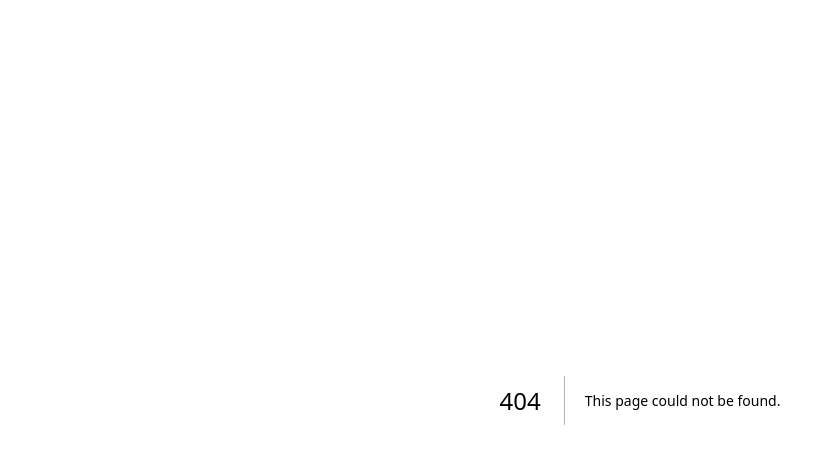
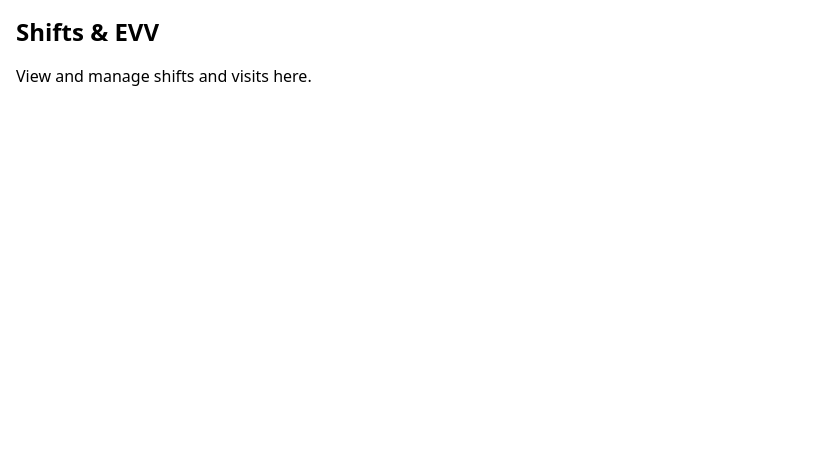
Before and after one commit to Padout/unifiedcare-mvp, a Next.js app: page /shifts in a window 1280 px wide. Before the commit this address had no page. Shown: the top 464 px of the page, without its empty margins (0-827 px from the left). Built offline with nearby package versions, Linux system fonts and the light colour scheme.

Commit message:
Add shifts page

```diff
--- /dev/null
+++ b/pages/shifts.tsx
@@ -0,0 +1,12 @@
+import type { NextPage } from 'next';
+
+const Shifts: NextPage = () => {
+  return (
+    <div className="p-4">
+      <h1 className="text-2xl font-bold mb-4">Shifts & EVV</h1>
+      <p>View and manage shifts and visits here.</p>
+    </div>
+  );
+};
+
+export default Shifts;
```
